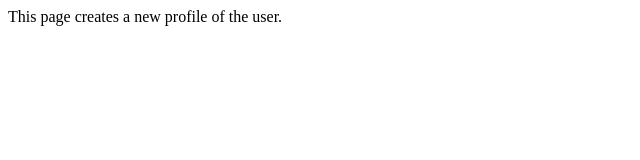
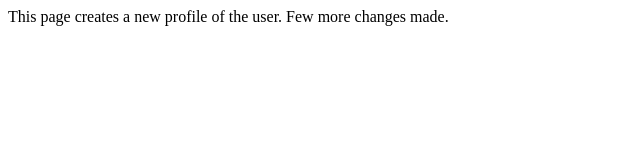
Before and after one commit to RolySharma/firstrepository, a plain HTML site: page CreateProfile.html in a window 1280 px wide. Shown: the whole page, without its empty margins (0-640 px from the left). Drawn offline with Linux system fonts and the light colour scheme.

Commit message:
New changes added

```diff
--- a/CreateProfile.html
+++ b/CreateProfile.html
@@ -2,5 +2,6 @@
 <head><title>Create Profile </title></head>
 <body>
 This page creates a new profile of the user.
+Few more changes made.
 </body>
 </html>
```
